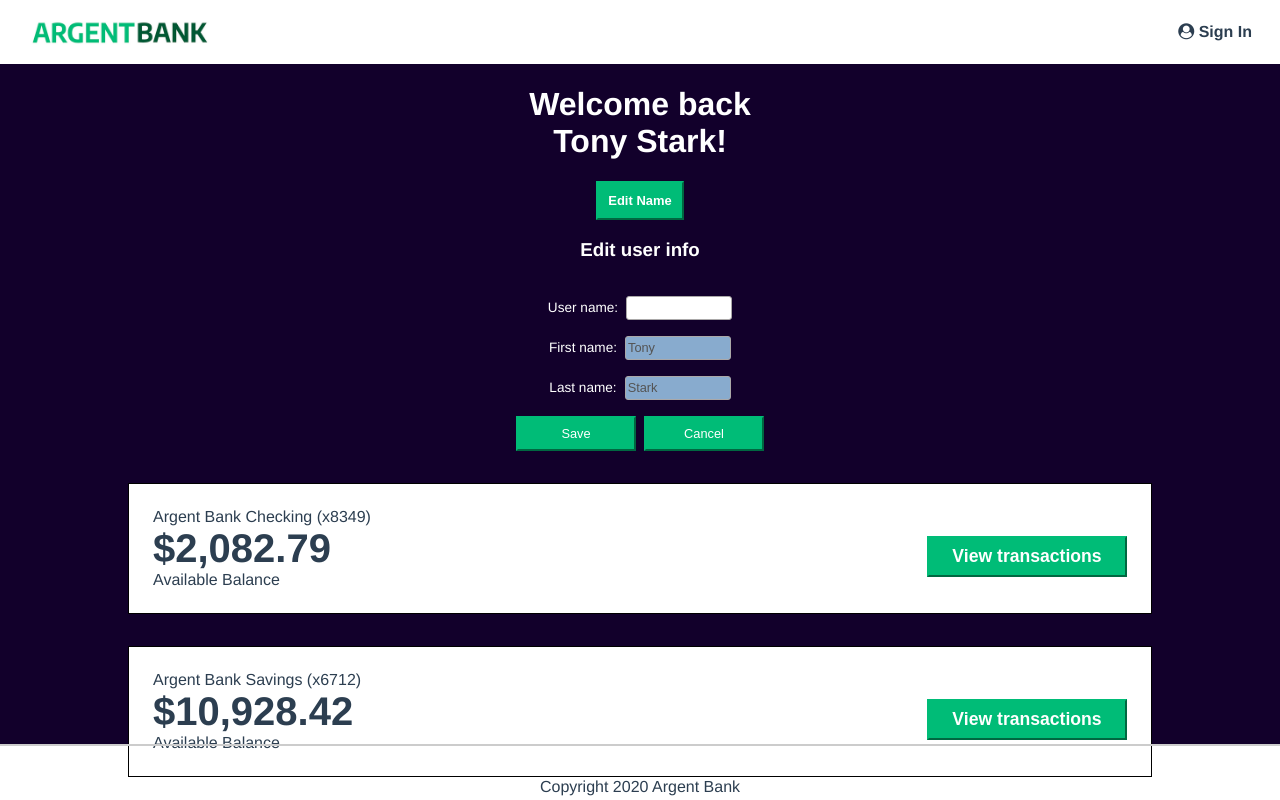
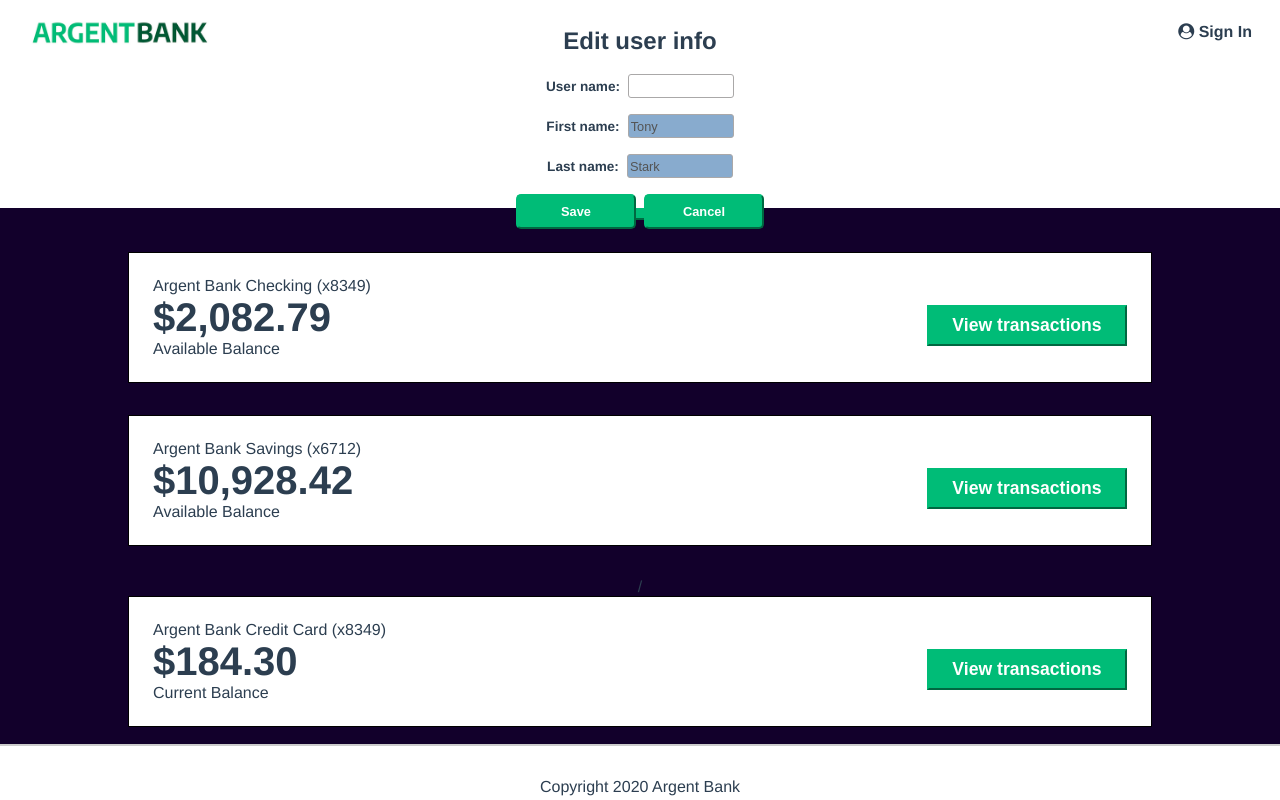
Before and after one commit to SanCo21/ArgentBank, a React (Create React App) app: page /User in a window 1280 px wide. Both pictures are taken after a click on the button "Edit Name". Shown: the top 800 px of the page. Built offline with nearby package versions, Linux system fonts and the light colour scheme.

Commit message:
EditNameForm component:  use controlled inputs

```diff
--- a/src/components/EditName.js
+++ b/src/components/EditName.js
@@ -1,44 +1,46 @@
-import React, { useState } from 'react';
+import React, { useState } from "react";
+import PropTypes from "prop-types";
 
-const EditNameForm = ({ currentUserName, currentFirstName, currentLastName, handleSave, handleCancel}) => {
+const EditNameForm = ({
+  currentUserName,
+  currentFirstName,
+  currentLastName,
+  handleSave,
+  handleCancel,
+}) => {
   const [userName, setUserName] = useState(currentUserName);
-    const [firstName, setFirstName] = useState(currentFirstName);
-    const [lastName, setLastName] = useState(currentLastName);
 
   const handleSubmit = (e) => {
     e.preventDefault();
-    handleSave(firstName, lastName);
+    handleSave(userName);
   };
 
   return (
-    <section className="edit-form-content">
-      <h3>Edit user info</h3>
+    <section className="modal">
+      <h2>Edit user info</h2>
       <form onSubmit={handleSubmit} className="edit-form">
         <div className="edit-input-wrapper">
-                <label htmlFor="userName">User name:</label>
+          <label>User name:</label>
           <input
             type="text"
-                    id="userName"
             value={userName}
             onChange={(e) => setUserName(e.target.value)}
           />
         </div>
         <div className="edit-input-wrapper">
-                <label htmlFor="firstName">First name:</label> {/* Displaying read-only */}
+          <label> First name:</label> {/* Displaying read-only */}
           <input
             type="text"
-                    id="firstName"
-                    value={firstName}
+            value={currentFirstName}
             disabled
             // onChange={(e) => setFirstName(e.target.value)}
           />
         </div>
         <div className="edit-input-wrapper">
-                <label htmlFor="lastName">Last name:</label> {/* Displaying read-only */}
+          <label>Last name:</label> {/* Displaying read-only */}
           <input
             type="text"
-                    id="lastName"
-                    value={lastName}
+            value={currentLastName}
             disabled
             // onChange={(e) => setLastName(e.target.value)}
           />
@@ -56,4 +58,12 @@
   );
 };
 
+EditNameForm.propTypes = {
+    // currentUserName: PropTypes.string.isRequired,
+    currentFirstName: PropTypes.string.isRequired,
+    currentLastName: PropTypes.string.isRequired,
+    handleSave: PropTypes.func.isRequired,
+    handleCancel: PropTypes.func.isRequired,
+};
+
 export default EditNameForm;
--- a/src/components/Modal.js
+++ b/src/components/Modal.js
@@ -1,12 +1,15 @@
 import React from 'react';
 
-const Modal = ({ show, handleClose, children }) => {
+const Modal = ({ show, handleCancel, children }) => {
   const showHideClassName = show ? "modal display-block" : "modal display-none";
 
   return (
     <div className={showHideClassName}>
       <section className="modal-main">
         {children}
+        {/* <button type="button" onClick={handleCancel}>
+            Cancel
+        </button> */}
       </section>
     </div>
   );
--- a/src/components/UserHeader.js
+++ b/src/components/UserHeader.js
@@ -18,8 +18,9 @@
 import Modal from './Modal';
 import EditNameForm from './EditName';
 
-const UserHeader = ({ firstName, lastName, userName }) => {
+const UserHeader = ({ userName, firstName, lastName }) => {
   const [showModal, setShowModal] = useState(false);
+  const [currentUserName, setCurrentUserName] = useState(userName);
 
   const handleOpenModal = () => {
     setShowModal(true);
@@ -29,8 +30,9 @@
     setShowModal(false);
   };
 
-  const handleSaveName = (newFirstName, newLastName) => {
-    console.log("Name saved:", newFirstName, newLastName);
+  const handleSaveUserName = (newUserName) => {
+    console.log("Username saved:", newUserName);
+    setCurrentUserName(newUserName);
     setShowModal(false);
   };
 
@@ -38,13 +40,14 @@
     <div className="header">
       <h1>Welcome back<br />{firstName} {lastName}!</h1>
       <button className="edit-button" onClick={handleOpenModal}>Edit Name</button>
-      <Modal show={showModal} handleClose={handleCancelModal}>
+      <Modal show={showModal} handleCancel={handleCancelModal}>
         <EditNameForm
-        currentUserName={userName}
+        currentUserName={currentUserName}
         currentFirstName={firstName}
         currentLastName={lastName}
-        handleSave={handleSaveName}
-        handleClose={handleCancelModal}  />
+        handleSave={handleSaveUserName}
+        handleCancel={handleCancelModal}
+        />
       </Modal>
     </div>
   );
--- a/src/index.css
+++ b/src/index.css
@@ -298,15 +298,54 @@
   color: #fff;
 }
 
+.modal {
+  position: fixed;
+  top: 3rem;
+  left: 0;
+  width: 100%;
+  height: 20%;
+  /* background: rgba(0, 0, 0, 0.5); */
+  background: white;
+  display: flex;
+  flex-direction: column;
+  align-items: center;
+  justify-content: center;
+  /* color: black; */
+  color: #2c3e50;
+  font-weight: 600;
+}
+
+.modal h2 {
+  margin-top: 0;
+}
+
+.modal-main {
+  background: white;
+  /* padding: 20px; */
+  border-radius: 4px;
+  max-width: 500px;
+  width: 100%;
+  /* box-shadow: 0 4px 8px rgba(0, 0, 0, 0.1); */
+}
+
+.display-block {
+  display: block;
+}
+
+.display-none {
+  display: none;
+}
+
 .modal-button {
   width: 120px; /* Set width for both buttons */
   padding: 8px;
   font-size: 0.8rem;
-  /* font-weight: bold; */
+  font-weight: 600;
   border-color: #00bc77;
   background-color: #00bc77;
   color: #fff;
   margin: 0 0.25rem;
+  border-radius: 5px;
 }
 
 .footer {
--- a/src/pages/User.js
+++ b/src/pages/User.js
@@ -19,7 +19,6 @@
     return (
         <main className="main bg-dark">
             <UserHeader firstName={currentUser.firstName} lastName={currentUser.lastName} />
-            {/* Add more content specific to the user page here */}
             <h2 className="sr-only">Accounts</h2>
             <Account title="Argent Bank Checking (x8349)" amount="$2,082.79" description="Available Balance" />
             <Account title="Argent Bank Savings (x6712)" amount="$10,928.42" description="Available Balance" />
```
Lines whose indentation alone changed are shown as unchanged.
